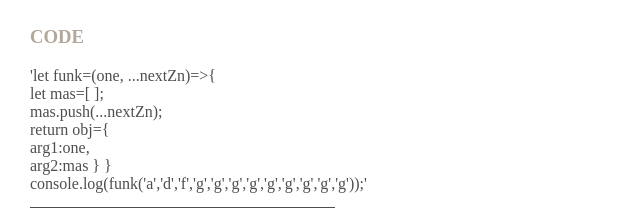
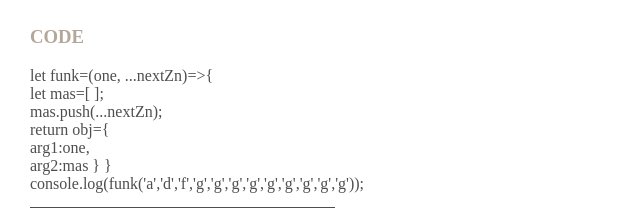
Before and after one commit to Bondarkov/rsschool-cv, a plain HTML site: page index.html in a window 1280 px wide. Shown: the part 682-897 px from the top of the page, 615-1255 px from the left. Drawn offline with Linux system fonts and the light colour scheme.

Commit message:
feat: update index.html file

```diff
--- a/index.html
+++ b/index.html
@@ -71,7 +71,7 @@
 			</div>
 			<div class="content_projects">
 			    <h3>CODE</h3>
-				<p>'let funk=(one, ...nextZn)=>{<br>
+				<p>let funk=(one, ...nextZn)=&gt;{<br>
 	let mas=[ ];<br>
 	mas.push(...nextZn);<br>
 	return obj={<br>
@@ -79,7 +79,7 @@
 		arg2:mas
 	}
 }
-console.log(funk('a','d','f','g','g','g','g','g','g','g','g','g'));'</p>
+console.log(funk('a','d','f','g','g','g','g','g','g','g','g','g'));</p>
 			</div>
 			<div class="content_education">
 			    <h3>PROJECTS</h3>
```
